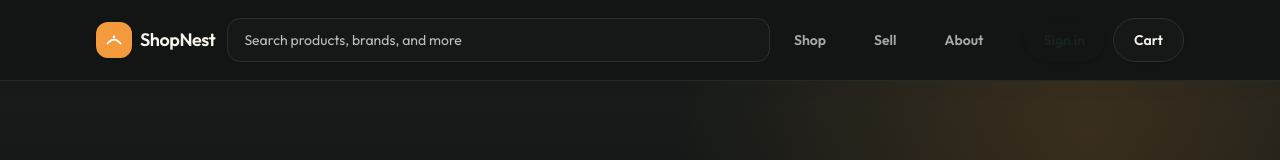
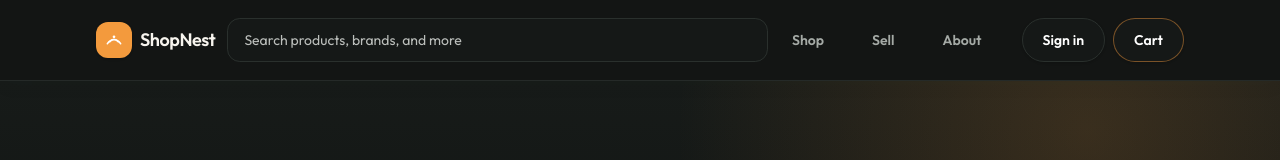
Before and after one commit to Ashoka-maker/ShopNest, a Next.js app: page / in a window 1280 px wide. Shown: the top 160 px of the page. Built offline with nearby package versions, Linux system fonts and the light colour scheme.

Commit message:
Upgrade ShopNest premium UI

```diff
--- a/src/app/globals.css
+++ b/src/app/globals.css
@@ -59,6 +59,16 @@ a {
   transition-timing-function: ease-out;
 }
 
+button:disabled,
+[aria-disabled="true"] {
+  cursor: not-allowed;
+}
+
+button:not(:disabled),
+a[href] {
+  opacity: 1;
+}
+
 input,
 select,
 textarea {
--- a/src/components/layout/site-header.tsx
+++ b/src/components/layout/site-header.tsx
@@ -76,15 +76,15 @@ export function SiteHeader() {
               </Button>
             </div>
           ) : (
-            <Link href="/signin">
-              <Button variant="ghost" className="hidden sm:inline-flex">
+            <Link href="/signin" className="hidden sm:inline-flex">
+              <Button variant="ghost">
                 Sign in
               </Button>
             </Link>
           )}
           <Link
             href="/cart"
-            className="shopnest-focus relative inline-flex h-11 items-center justify-center rounded-full border border-border bg-surface px-5 text-sm font-semibold text-foreground shadow-sm transition hover:-translate-y-0.5 hover:border-brand/40 hover:bg-ink-soft hover:text-brand"
+            className="shopnest-focus relative inline-flex h-11 items-center justify-center rounded-full border border-brand/45 bg-surface px-5 text-sm font-semibold text-white shadow-sm transition hover:-translate-y-0.5 hover:border-brand hover:bg-ink-soft hover:text-brand hover:shadow-[0_8px_24px_rgba(243,154,61,0.12)]"
             aria-label="Cart"
           >
             Cart
--- a/src/components/ui/button.tsx
+++ b/src/components/ui/button.tsx
@@ -9,13 +9,14 @@ type ButtonProps = ButtonHTMLAttributes<HTMLButtonElement> & {
 
 export function buttonClassName(variant: ButtonVariant = "primary") {
   return cn(
-    "shopnest-focus inline-flex h-11 items-center justify-center rounded-full px-5 text-sm font-semibold shadow-sm transition hover:-translate-y-0.5",
+    "shopnest-focus inline-flex h-11 items-center justify-center rounded-full px-5 text-sm font-semibold shadow-sm transition hover:-translate-y-0.5 disabled:pointer-events-none disabled:translate-y-0 disabled:cursor-not-allowed disabled:opacity-45 disabled:shadow-none",
     "focus-visible:outline-2 focus-visible:outline-offset-2 focus-visible:outline-brand",
     variant === "primary" &&
       "bg-brand text-black hover:bg-brand-dark active:bg-brand-dark hover:shadow-md",
     variant === "secondary" &&
       "border border-brand/80 bg-[#111513] text-white shadow-[0_0_0_1px_rgba(243,154,61,0.08)] hover:border-brand hover:bg-brand hover:text-black hover:shadow-[0_8px_24px_rgba(243,154,61,0.2)]",
-    variant === "ghost" && "text-foreground hover:bg-white/10 hover:text-brand",
+    variant === "ghost" &&
+      "border border-border bg-surface text-white hover:border-brand hover:bg-brand hover:text-black hover:shadow-[0_8px_24px_rgba(243,154,61,0.16)]",
   );
 }
 
```
